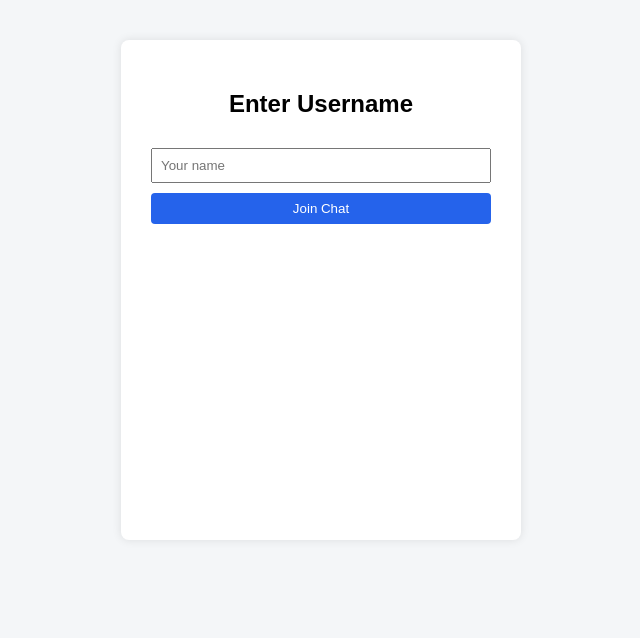
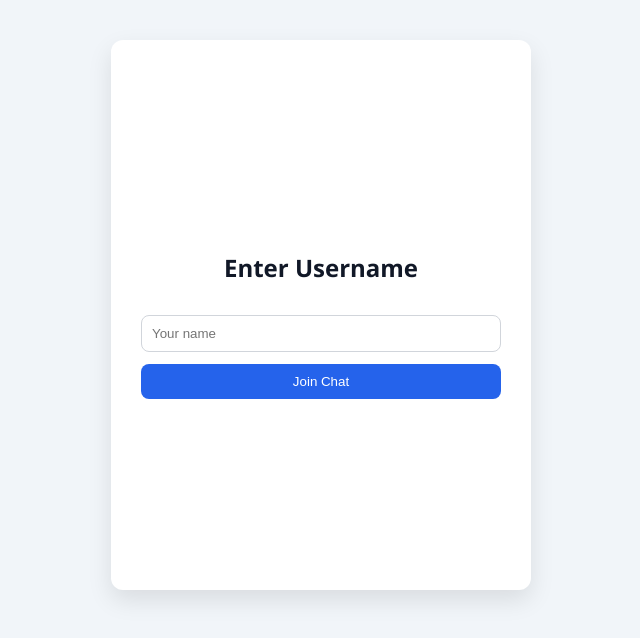
Before and after one commit to Hardik2914/real-time-chat-app, a React (Create React App) app in the folder frontend/: page / in a window 1280 px wide. Shown: the top 638 px of the page, without its empty margins (319-959 px from the left). Built offline with nearby package versions, Linux system fonts and the light colour scheme; no server answers.

Commit message:
have done some chandes to ui and added theam change feature

```diff
--- a/frontend/src/App.css
+++ b/frontend/src/App.css
@@ -1,106 +1,188 @@
-body {
-  background: #f4f6f8;
-  font-family: Arial, sans-serif;
+:root {
+  --bg-main: #f1f5f9;
+  --bg-chat: #ffffff;
+  --bg-messages: #f8fafc;
+  --bg-my: #2563eb;
+  --bg-other: #e5e7eb;
+  --text-main: #111827;
+  --text-muted: #6b7280;
+}
+body.dark {
+  --bg-main: #0f172a;
+  --bg-chat: #020617;
+  --bg-messages: #020617;
+  --bg-my: #2563eb;
+  --bg-other: #1e293b;
+  --text-main: #e5e7eb;
+  --text-muted: #94a3b8;
 }
 
+body {
+  margin: 0;
+  padding: 0;
+  background: var(--bg-main);
+  color: var(--text-main);
+  font-family: "Segoe UI", Roboto, sans-serif;
+}
+
+
 .chat-container {
-  width: 400px;
-  height: 500px;
+  width: 420px;
+  height: 550px;
   margin: 40px auto;
-  background: white;
+  background: var(--bg-chat);
   display: flex;
   flex-direction: column;
-  border-radius: 8px;
-  box-shadow: 0 0 10px rgba(0,0,0,0.1);
+  border-radius: 12px;
+  box-shadow: 0 10px 25px rgba(0, 0, 0, 0.1);
+  overflow: hidden;
 }
 
+
 .chat-header {
-  padding: 15px;
-  background: #2563eb;
+  display: flex;
+  padding: 14px;
+  background: linear-gradient(135deg, #2563eb, #1d4ed8);
   color: white;
-  font-weight: bold;
+  font-weight: 600;
   text-align: center;
+  letter-spacing: 0.5px;
+  justify-content: space-between;
+  align-items: center;
 }
+
 
 .chat-messages {
   flex: 1;
-  padding: 10px;
+  padding: 14px;
   overflow-y: auto;
+  background: var(--bg-messages);
 }
 
+
 .chat-message {
-  background: #e5e7eb;
+  background: var(--bg-messages);
   padding: 8px 10px;
   margin-bottom: 8px;
   border-radius: 6px;
 }
 .join-chat {
+  height: 100%;
   display: flex;
   flex-direction: column;
+  justify-content: center;
   padding: 30px;
-  gap: 10px;
+  gap: 12px;
   text-align: center;
 }
 
 .join-chat input {
-  padding: 8px;
+  padding: 10px;
+  border-radius: 8px;
+  border: 1px solid #d1d5db;
 }
 
 .join-chat button {
-  padding: 8px;
+  padding: 10px;
+  border-radius: 8px;
+  border: none;
   background: #2563eb;
   color: white;
-  border: none;
-  border-radius: 4px;
+  cursor: pointer;
 }
+
 
 .chat-message {
   max-width: 70%;
   margin-bottom: 10px;
-  padding: 8px 10px;
-  border-radius: 10px;
+  padding: 10px 12px;
+  border-radius: 14px;
+  font-size: 14px;
+  line-height: 1.4;
   word-wrap: break-word;
 }
+
 
 /* My messages (right side) */
 .my-message {
   margin-left: auto;
-  background: #2563eb;
+  background: var(--bg-my);
   color: white;
-  text-align: right;
+  border-bottom-right-radius: 4px;
 }
+
 
 /* Other users' messages (left side) */
 .other-message {
   margin-right: auto;
-  background: #e5e7eb;
-  color: black;
+  background: var(--bg-other);
+  color: var(--text-main);
+  border-bottom-left-radius: 4px;
 }
+
 
 /* Sender name (for others) */
 .sender-name {
-  font-size: 12px;
-  font-weight: bold;
+  font-size: 11px;
+  font-weight: 600;
   margin-bottom: 4px;
+  color: var(--text-muted);
 }
+
 
 
 .chat-input {
   display: flex;
   padding: 10px;
-  border-top: 1px solid #ddd;
+  border-top: 1px solid #e5e7eb;
+  background: white;
 }
+
 
 .chat-input input {
   flex: 1;
-  padding: 8px;
-  margin-right: 8px;
+  padding: 10px;
+  border-radius: 8px;
+  border: 1px solid #d1d5db;
+  outline: none;
+  font-size: 14px;
+}
+.chat-input input:focus {
+  border-color: #2563eb;
 }
 
 .chat-input button {
-  padding: 8px 12px;
+  margin-left: 8px;
+  padding: 10px 14px;
+  border-radius: 8px;
+  border: none;
   background: #2563eb;
   color: white;
+  cursor: pointer;
+  font-size: 14px;
+}
+
+.chat-input button:disabled {
+  background: #9ca3af;
+  cursor: not-allowed;
+}
+
+.chat-input button:hover:not(:disabled) {
+  background: #1d4ed8;
+}
+
+
+.system-message {
+  text-align: center;
+  font-size: 12px;
+  color: var(--text-muted);
+  margin: 12px 0;
+}
+
+.theme-toggle {
+  background: transparent;
   border: none;
-  border-radius: 4px;
+  font-size: 18px;
+  cursor: pointer;
+  color: white;
 }
--- a/frontend/src/App.js
+++ b/frontend/src/App.js
@@ -7,7 +7,10 @@ import ChatHeader from "./components/ChatHeader";
 import MessageList from "./components/MessageList";
 import ChatInput from "./components/ChatInput";
 
+
 function App() {
+  const [darkMode, setDarkMode] = useState(false);
+
   const [username, setUsername] = useState("");
   const [joined, setJoined] = useState(false);
 
@@ -42,6 +45,11 @@ function App() {
 
     return () => stompClient.deactivate();
   }, []);
+
+  useEffect(() => {
+  document.body.className = darkMode ? "dark" : "";
+}, [darkMode]);
+
 
   useEffect(() => {
     const handleBeforeUnload = () => {
@@ -106,7 +114,7 @@ function App() {
         />
       ) : (
         <>
-          <ChatHeader />
+          <ChatHeader darkMode={darkMode} setDarkMode={setDarkMode} />
           <MessageList
             messages={messages}
             username={username}
--- a/frontend/src/components/ChatHeader.js
+++ b/frontend/src/components/ChatHeader.js
@@ -1,7 +1,18 @@
 import React from "react";
 
-function ChatHeader() {
-  return <div className="chat-header">Real-Time Chat</div>;
+function ChatHeader({ darkMode, setDarkMode }) {
+  return (
+    <div className="chat-header">
+      <span>Real-Time Chat</span>
+
+      <button
+        className="theme-toggle"
+        onClick={() => setDarkMode(!darkMode)}
+      >
+        {darkMode ? "☀️" : "🌙"}
+      </button>
+    </div>
+  );
 }
 
 export default ChatHeader;
```
